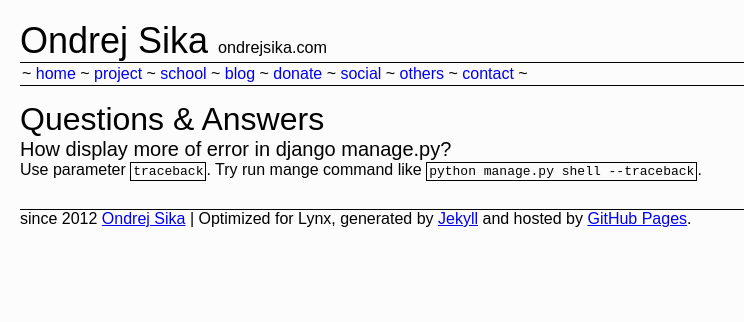
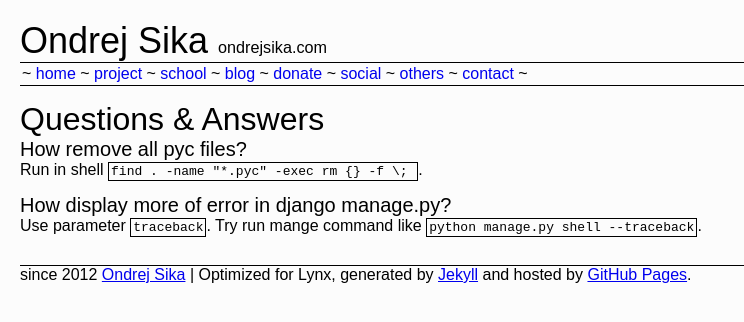
Before and after one commit to ondrejsika/ondrejsika.com, a Jekyll site: the page built from others/qa.md, in a window 1280 px wide. Shown: the top 322 px of the page, without its empty margins (0-744 px from the left). Built offline with Jekyll 4.4.1, drawn with Linux system fonts in a browser that asks for light colours; Markdown is read by kramdown in place of the engine named in the settings; comment, search, counter and statistics services are not loaded.

Commit message:
add QA: rm all pyc

```diff
--- a/others/qa.md
+++ b/others/qa.md
@@ -5,6 +5,10 @@
 
 ## Questions & Answers
 
+##### How remove all pyc files?
+
+Run in shell `find . -name "*.pyc" -exec rm {} -f \; `.
+
 ##### How display more of error in django manage.py?
 
 Use parameter `traceback`. Try run mange command like `python manage.py shell --traceback`.
```
